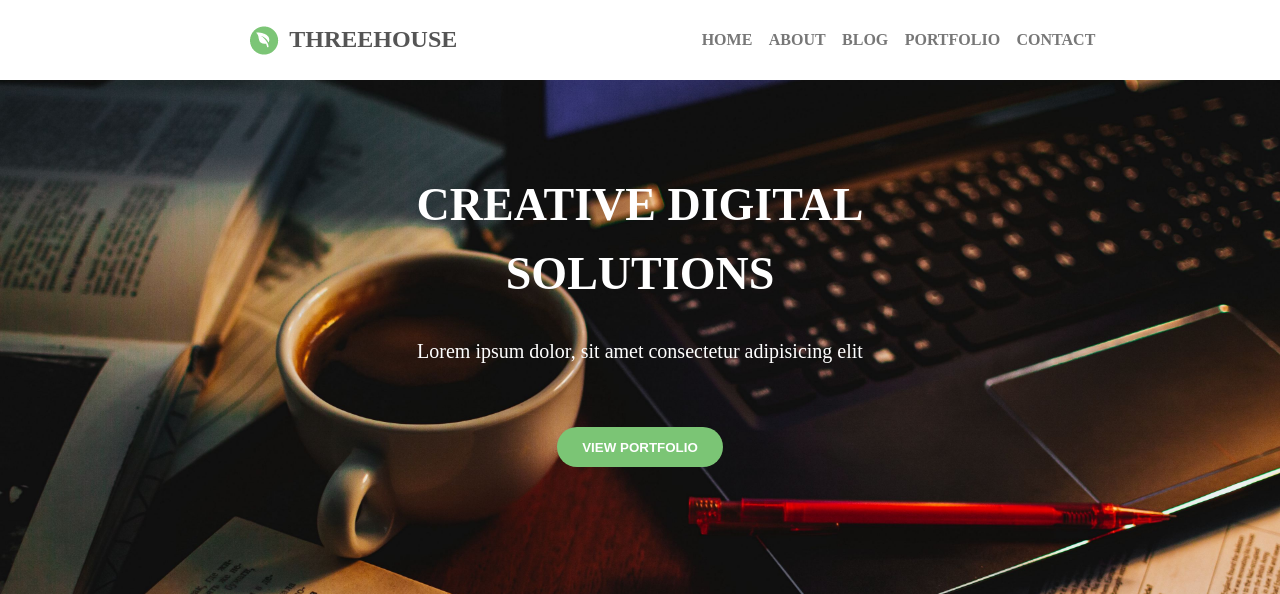
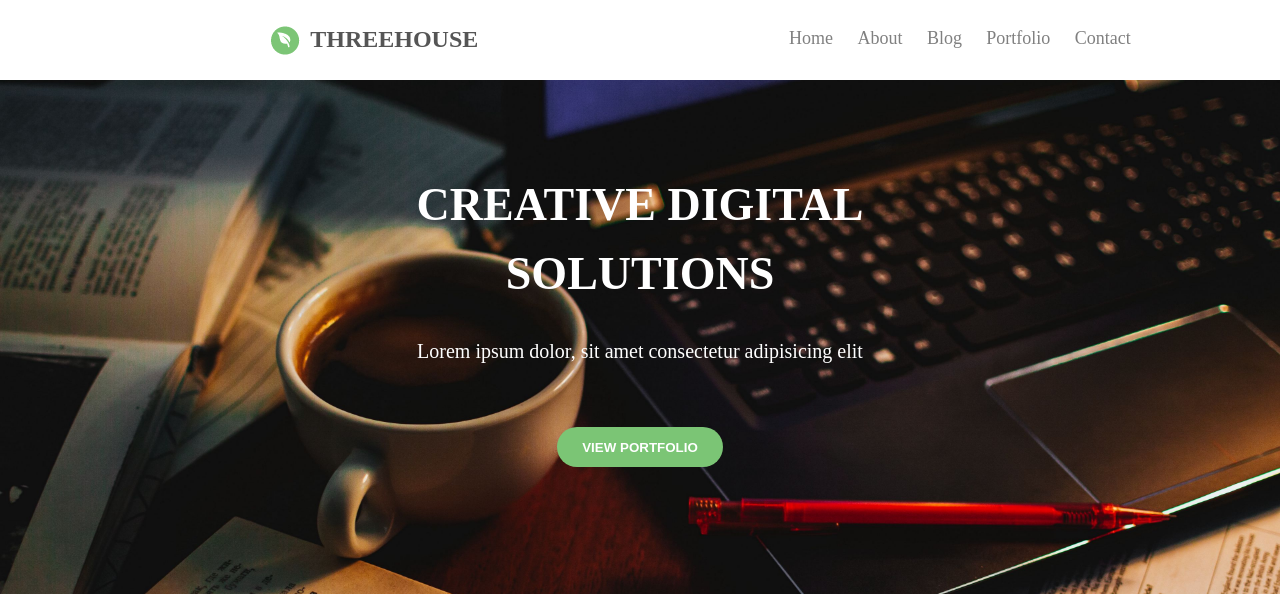
Before and after one commit to KKonon/ThreeHouse, a PHP site: page / in a window 1280 px wide. Shown: the top 594 px of the page. Run offline with PHP 8.4, Linux system fonts and the light colour scheme.

Commit message:
arr menu

```diff
--- a/css/style.css
+++ b/css/style.css
@@ -33,27 +33,21 @@
 
 }
 
-.nav ul{
+.nav .nav__menu{
     display: flex;
-
-    padding-top: 0.5%;
 }
 
-.nav ul li{
-    padding-right: 5%;
+.nav .nav__menu a:not(first-child){
+    padding-left: 10%;
+    padding-top: 1%;
 
-    list-style-type: none;
-    text-transform: uppercase;
+    text-decoration: none;
+    color: #808080;
+    font-size: 18px;
 
-    font-weight: 600;
 }
 
-.nav ul li a{
-    text-decoration: none;
-    color: #777777;
-}
-
-.nav ul li a:hover{
+.nav .nav__menu a:hover{
     color: #7cc576;
 }
 
--- /dev/null
+++ b/php/contact.php
@@ -0,0 +1,6 @@
+<?php
+require_once "./php/header.php";
+
+require_once "./php/nav.php";
+
+require_once "./php/footer.php";
--- a/php/nav.php
+++ b/php/nav.php
@@ -5,12 +5,10 @@
         <h2>Threehouse</h2>
     </div>
 
-    <ul>
-        <li><a href="#">Home</a></li>
-        <li><a href="#">About</a></li>
-        <li><a href="#">Blog</a></li>
-        <li><a href="#">Portfolio</a></li>
-        <li><a href="#">Contact</a></li>
-    </ul>
+    <div class="nav__menu">
+        <?php
+            require_once "./php/pagesdata.php";
+        ?>
+    </div>
 
 </section>
--- /dev/null
+++ b/php/pagesdata.php
@@ -0,0 +1,12 @@
+<?php
+$Menu = [
+    "Home" => "index.php",
+    "About" => "#",
+    "Blog" => "#",
+    "Portfolio" => "#",
+    "Contact" => "contact.php"
+];
+
+ foreach ($Menu as $key => $value){
+    echo ("<a href=" . $value .">" . $key . "</a><br />");
+ }
```
